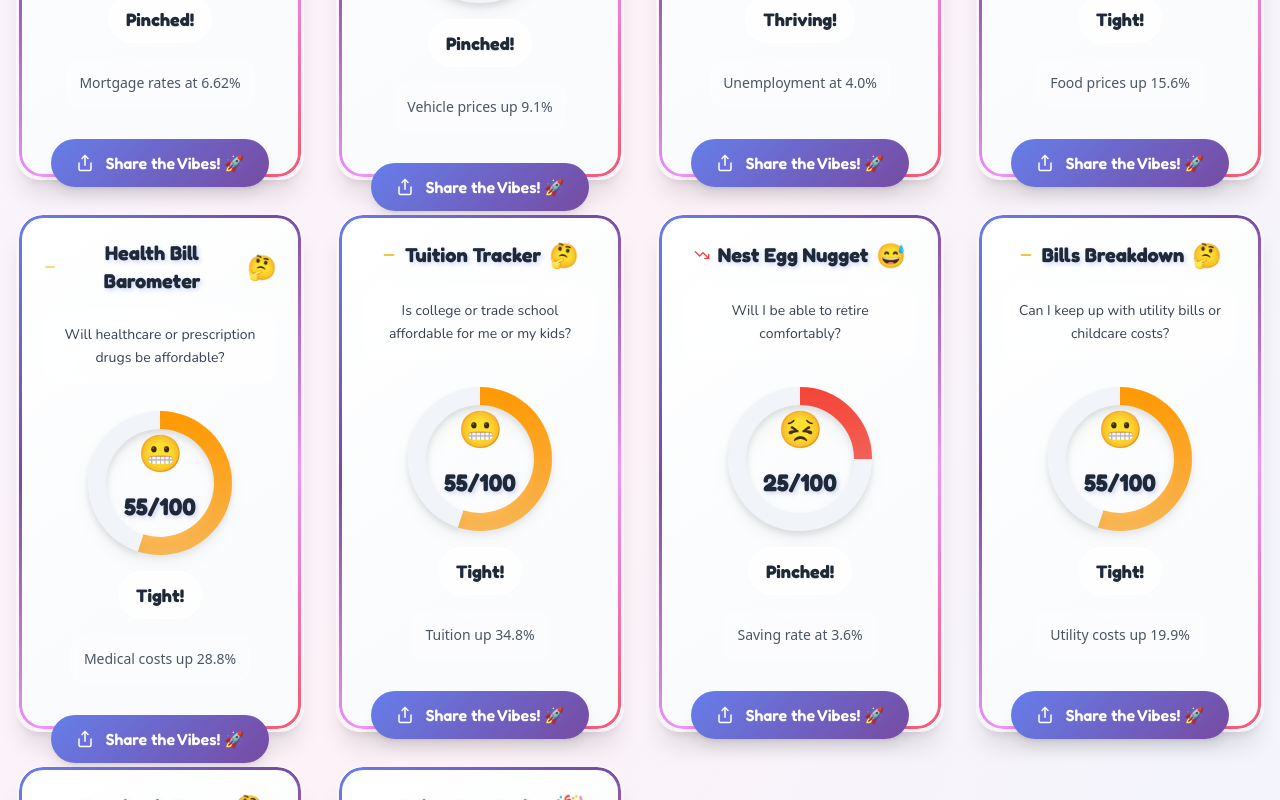
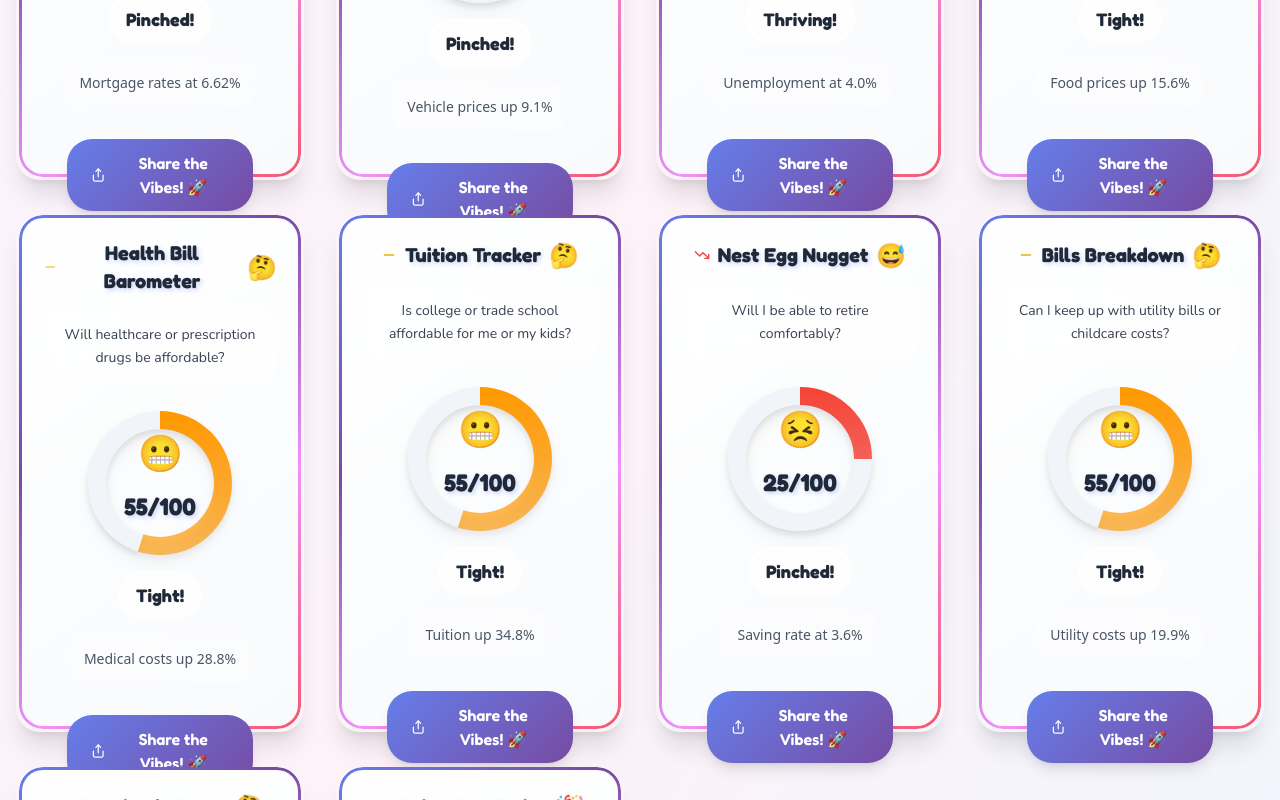
Before and after one commit to rao2p0/howsmyeconomy, a React (Vite) app: page / in a window 1280 px wide. Shown: the part 1080-1880 px from the top of the page. Built offline with nearby package versions, Linux system fonts and the light colour scheme.

Commit message:
Increase padding around share button to move it well inside the card

```diff
--- a/src/components/WalletMoodCard.tsx
+++ b/src/components/WalletMoodCard.tsx
@@ -148,8 +148,8 @@ export function WalletMoodCard({ question, scoreResult }: WalletMoodCardProps) {
         </div>
       </div>
 
-      {/* Share Button - Fixed at bottom with padding */}
-      <div className="mt-auto flex-shrink-0 px-2 pb-2">
+      {/* Share Button - Well inside the card with generous padding */}
+      <div className="mt-auto flex-shrink-0 px-6 pb-4">
         <button
           onClick={handleShare}
           className="w-full btn-playful flex items-center justify-center gap-3 py-4 px-6 rounded-2xl font-playful font-bold text-white shadow-lg hover:shadow-xl transform hover:scale-105 transition-all duration-300"
```
